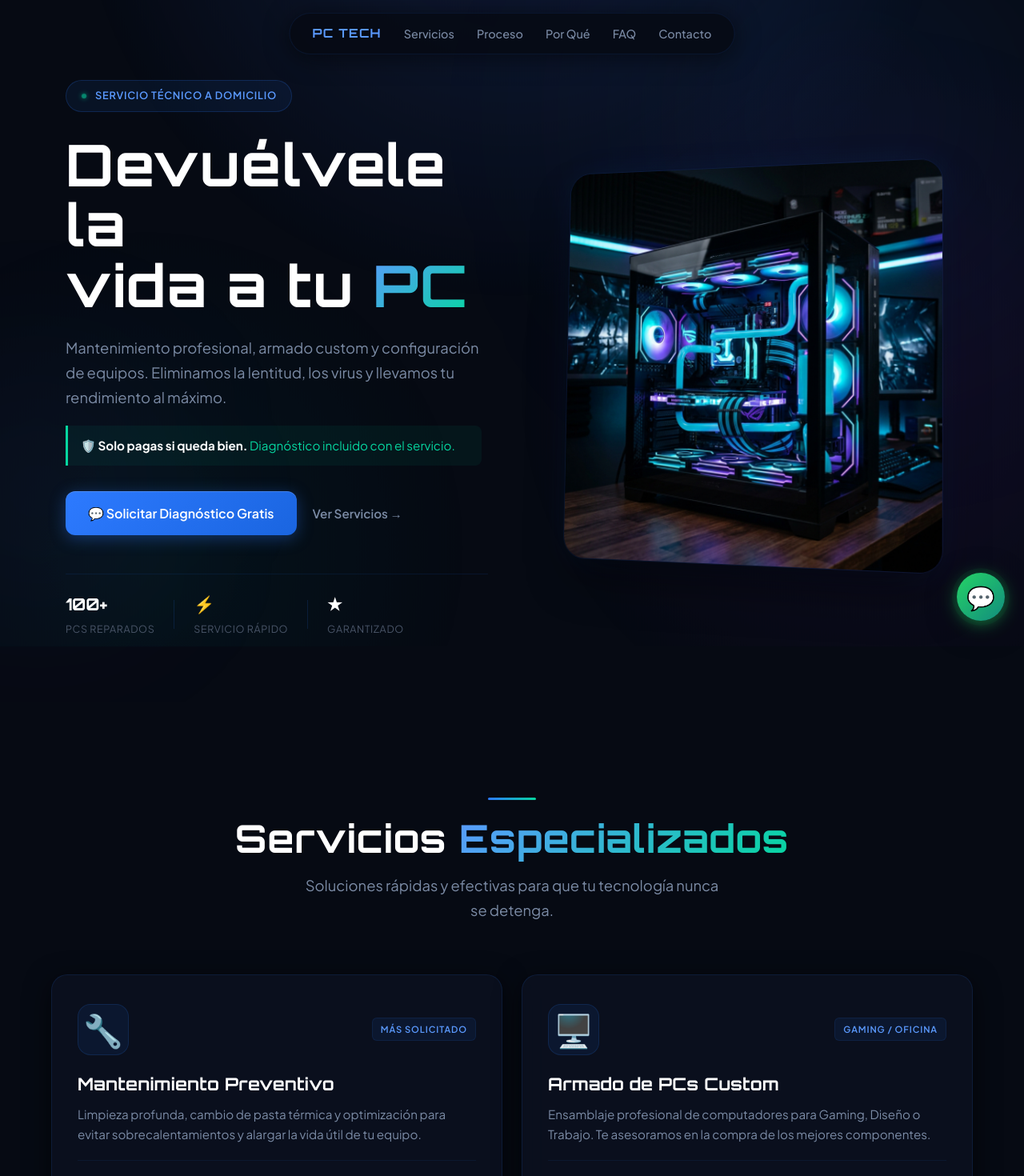
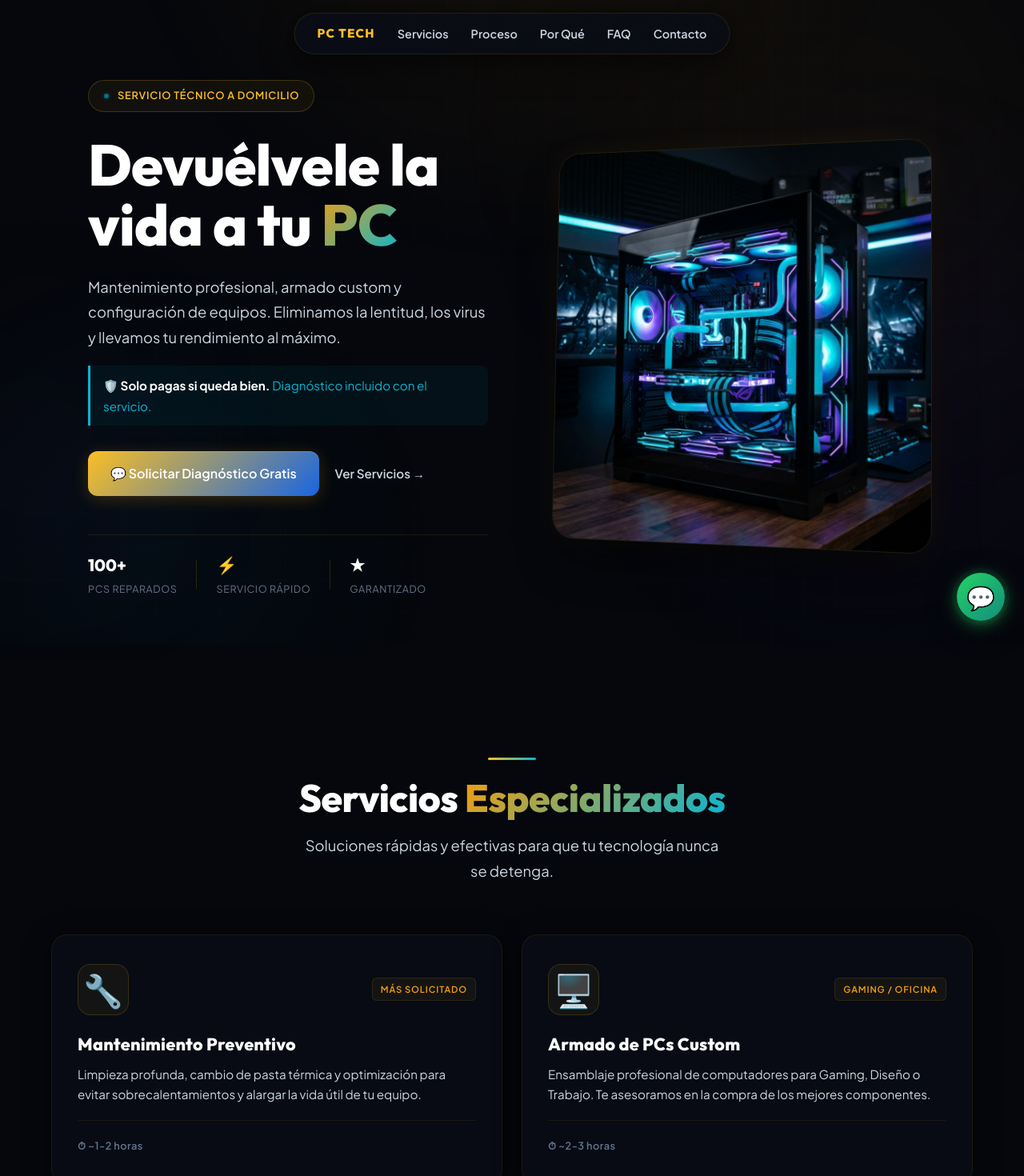
Before and after one commit to Miuted-wakeup/PC-service, a React (Vite) app: page / in a window 1280 px wide. Shown: the top 1470 px of the page at 80% size. Built offline with nearby package versions, Linux system fonts and the light colour scheme.

Commit message:
design: rediseñar interfaz de usuario a tema oscuro de hardware premium con acentos de oro

```diff
--- a/index.html
+++ b/index.html
@@ -10,7 +10,7 @@
     <!-- Preconnect Fonts for Faster Load Times (Performance) -->
     <link rel="preconnect" href="https://fonts.googleapis.com" />
     <link rel="preconnect" href="https://fonts.gstatic.com" crossorigin />
-    <link href="https://fonts.googleapis.com/css2?family=Orbitron:wght@500;700;900&family=Plus+Jakarta+Sans:ital,wght@0,400;0,500;0,600;0,700;1,400&display=swap" rel="stylesheet" />
+    <link href="https://fonts.googleapis.com/css2?family=Outfit:wght@500;600;700;800&family=Plus+Jakarta+Sans:ital,wght@0,400;0,500;0,600;0,700;1,400&display=swap" rel="stylesheet" />
 
     <!-- Open Graph / Facebook (SEO) -->
     <meta property="og:type" content="website" />
--- a/src/components/FAQ.css
+++ b/src/components/FAQ.css
@@ -40,15 +40,15 @@
 
 .faq__item:hover {
   border-color: var(--glass-border-hover);
-  box-shadow: 0 4px 20px rgba(45, 122, 255, 0.04);
+  box-shadow: 0 4px 20px rgba(251, 191, 36, 0.04);
 }
 
 .faq__item--open {
-  border-color: rgba(45, 122, 255, 0.4);
+  border-color: rgba(251, 191, 36, 0.3);
   box-shadow:
-    0 8px 32px rgba(0, 0, 0, 0.5),
-    0 0 20px rgba(45, 122, 255, 0.1);
-  background: rgba(17, 24, 39, 0.85);
+    0 8px 32px rgba(0, 0, 0, 0.6),
+    0 0 20px rgba(251, 191, 36, 0.08);
+  background: rgba(13, 18, 30, 0.85);
 }
 
 /* === QUESTION BUTTON === */
@@ -133,7 +133,7 @@
   font-size: 0.93rem;
   color: var(--text-secondary);
   line-height: 1.7;
-  border-top: 1px solid rgba(45, 122, 255, 0.08);
+  border-top: 1px solid rgba(251, 191, 36, 0.08);
   padding-top: 16px;
 }
 
--- a/src/components/Hero.css
+++ b/src/components/Hero.css
@@ -18,7 +18,7 @@
 .hero__orb--1 {
   width: 500px;
   height: 500px;
-  background: radial-gradient(circle, rgba(45, 122, 255, 0.2) 0%, transparent 70%);
+  background: radial-gradient(circle, rgba(245, 158, 11, 0.12) 0%, transparent 70%);
   top: -15%;
   right: -5%;
   animation: orbFloat1 8s ease-in-out infinite alternate;
@@ -27,7 +27,7 @@
 .hero__orb--2 {
   width: 350px;
   height: 350px;
-  background: radial-gradient(circle, rgba(124, 58, 237, 0.12) 0%, transparent 70%);
+  background: radial-gradient(circle, rgba(139, 92, 246, 0.08) 0%, transparent 70%);
   bottom: 10%;
   left: -10%;
   animation: orbFloat2 10s ease-in-out infinite alternate;
@@ -69,8 +69,8 @@
   align-items: center;
   gap: 10px;
   background: var(--accent-blue-subtle);
-  border: 1px solid rgba(45, 122, 255, 0.2);
-  color: var(--accent-blue-bright);
+  border: 1px solid rgba(251, 191, 36, 0.2);
+  color: var(--accent-blue);
   padding: 8px 18px;
   border-radius: 100px;
   font-size: 0.8rem;
@@ -85,7 +85,7 @@
   height: 8px;
   border-radius: 50%;
   background: var(--accent-cyan);
-  box-shadow: 0 0 8px var(--accent-cyan);
+  box-shadow: 0 0 8px rgba(6, 182, 212, 0.5);
   animation: dotPulse 2s ease-in-out infinite;
 }
 
@@ -116,7 +116,7 @@
   color: var(--accent-cyan);
   margin-bottom: 32px;
   padding: 12px 16px;
-  background: rgba(6, 214, 160, 0.06);
+  background: rgba(6, 182, 212, 0.06);
   border-left: 3px solid var(--accent-cyan);
   border-radius: 0 var(--radius-sm) var(--radius-sm) 0;
   max-width: 520px;
@@ -155,7 +155,7 @@
   align-items: center;
   gap: 24px;
   padding: 20px 0;
-  border-top: 1px solid rgba(45, 122, 255, 0.1);
+  border-top: 1px solid rgba(251, 191, 36, 0.1);
 }
 
 .hero__stat {
@@ -167,7 +167,7 @@
 .hero__stat-number {
   font-family: var(--font-display);
   font-size: 1.3rem;
-  font-weight: 700;
+  font-weight: 800;
   color: #fff;
 }
 
@@ -181,7 +181,7 @@
 .hero__stat-divider {
   width: 1px;
   height: 36px;
-  background: rgba(45, 122, 255, 0.15);
+  background: rgba(251, 191, 36, 0.15);
 }
 
 /* === VISUAL / IMAGE === */
@@ -213,8 +213,8 @@
 }
 
 @keyframes glowPulse {
-  0% { transform: translate(-50%, -50%) scale(0.85); opacity: 0.5; }
-  100% { transform: translate(-50%, -50%) scale(1.15); opacity: 0.8; }
+  0% { transform: translate(-50%, -50%) scale(0.85); opacity: 0.4; }
+  100% { transform: translate(-50%, -50%) scale(1.15); opacity: 0.7; }
 }
 
 .hero__image {
@@ -225,17 +225,17 @@
   z-index: 1;
   transform: rotateY(-12deg) rotateX(3deg);
   box-shadow:
-    0 30px 60px -15px rgba(0, 0, 0, 0.6),
-    0 0 40px rgba(45, 122, 255, 0.08);
-  border: 1px solid rgba(45, 122, 255, 0.1);
+    0 30px 60px -15px rgba(0, 0, 0, 0.7),
+    0 0 40px rgba(251, 191, 36, 0.06);
+  border: 1px solid rgba(251, 191, 36, 0.1);
   transition: transform 0.7s cubic-bezier(0.175, 0.885, 0.32, 1.275);
 }
 
 .hero__image:hover {
   transform: rotateY(0) rotateX(0) scale(1.03);
   box-shadow:
-    0 30px 60px -15px rgba(0, 0, 0, 0.5),
-    0 0 60px rgba(45, 122, 255, 0.15);
+    0 30px 60px -15px rgba(0, 0, 0, 0.6),
+    0 0 60px rgba(251, 191, 36, 0.15);
 }
 
 /* === ANIMATIONS === */
--- a/src/components/HowItWorks.css
+++ b/src/components/HowItWorks.css
@@ -50,8 +50,8 @@
 .hiw__step-number {
   font-family: var(--font-display);
   font-size: 0.7rem;
-  font-weight: 700;
-  color: rgba(45, 122, 255, 0.2);
+  font-weight: 800;
+  color: rgba(251, 191, 36, 0.18);
   position: absolute;
   top: 16px;
   right: 20px;
@@ -121,12 +121,12 @@
 .hiw__connector-line {
   width: 40px;
   height: 2px;
-  background: linear-gradient(90deg, rgba(45, 122, 255, 0.1), rgba(45, 122, 255, 0.3), rgba(45, 122, 255, 0.1));
+  background: linear-gradient(90deg, rgba(251, 191, 36, 0.05), rgba(251, 191, 36, 0.25), rgba(251, 191, 36, 0.05));
 }
 
 .hiw__connector-arrow {
   font-size: 1.2rem;
-  color: rgba(45, 122, 255, 0.3);
+  color: rgba(251, 191, 36, 0.25);
   margin-top: 4px;
 }
 
--- a/src/components/Services.css
+++ b/src/components/Services.css
@@ -59,9 +59,9 @@
   transform: translateY(-8px);
   border-color: var(--glass-border-hover);
   box-shadow:
-    0 20px 40px rgba(0, 0, 0, 0.6),
-    0 0 35px rgba(45, 122, 255, 0.14);
-  background: rgba(17, 24, 39, 0.85);
+    0 20px 40px rgba(0, 0, 0, 0.7),
+    0 0 35px rgba(251, 191, 36, 0.12);
+  background: rgba(13, 18, 30, 0.85);
 }
 
 /* Shine sweep effect */
@@ -71,9 +71,9 @@
   background: linear-gradient(
     110deg,
     transparent 30%,
-    rgba(45, 122, 255, 0.04) 45%,
-    rgba(45, 122, 255, 0.08) 50%,
-    rgba(45, 122, 255, 0.04) 55%,
+    rgba(251, 191, 36, 0.03) 45%,
+    rgba(251, 191, 36, 0.06) 50%,
+    rgba(251, 191, 36, 0.03) 55%,
     transparent 70%
   );
   transform: translateX(-100%);
@@ -103,15 +103,15 @@
   align-items: center;
   justify-content: center;
   border-radius: 16px;
-  border: 1px solid rgba(45, 122, 255, 0.15);
+  border: 1px solid rgba(251, 191, 36, 0.15);
   transition: all 0.4s cubic-bezier(0.175, 0.885, 0.32, 1.275);
 }
 
 .svc-card:hover .svc-card__icon {
   transform: scale(1.1) rotate(-5deg);
-  background: rgba(45, 122, 255, 0.12);
-  border-color: rgba(45, 122, 255, 0.3);
-  box-shadow: 0 0 20px rgba(45, 122, 255, 0.1);
+  background: rgba(251, 191, 36, 0.12);
+  border-color: rgba(251, 191, 36, 0.3);
+  box-shadow: 0 0 20px rgba(251, 191, 36, 0.1);
 }
 
 .svc-card__tag {
@@ -123,7 +123,7 @@
   background: var(--accent-blue-subtle);
   padding: 4px 10px;
   border-radius: 6px;
-  border: 1px solid rgba(45, 122, 255, 0.1);
+  border: 1px solid rgba(251, 191, 36, 0.1);
 }
 
 /* Card Text */
@@ -145,7 +145,7 @@
 .svc-card__footer {
   margin-top: 20px;
   padding-top: 16px;
-  border-top: 1px solid rgba(45, 122, 255, 0.08);
+  border-top: 1px solid rgba(251, 191, 36, 0.08);
   width: 100%;
 }
 
--- a/src/index.css
+++ b/src/index.css
@@ -1,31 +1,31 @@
 :root {
-  /* Color System — Deep Space + Electric Blue */
-  --bg-deep: #060a13;
-  --bg-surface: #0c1220;
-  --bg-elevated: #111827;
-  --text-primary: #e8edf5;
-  --text-secondary: #7b8ba5;
-  --text-muted: #4a5568;
+  /* Color System — Premium Dark Hardware (Mineral + Tech Gold) */
+  --bg-deep: #05070c;
+  --bg-surface: #0a0e17;
+  --bg-elevated: #0f1422;
+  --text-primary: #f8fafc;
+  --text-secondary: #cbd5e1;
+  --text-muted: #64748b;
 
   /* Accent Palette */
-  --accent-blue: #2d7aff;
-  --accent-blue-bright: #5b9aff;
-  --accent-blue-glow: rgba(45, 122, 255, 0.35);
-  --accent-blue-subtle: rgba(45, 122, 255, 0.08);
-  --accent-cyan: #06d6a0;
-  --accent-violet: #7c3aed;
+  --accent-blue: #fbbf24;
+  --accent-blue-bright: #f59e0b;
+  --accent-blue-glow: rgba(245, 158, 11, 0.22);
+  --accent-blue-subtle: rgba(251, 191, 36, 0.05);
+  --accent-cyan: #06b6d4;
+  --accent-violet: #8b5cf6;
 
   /* Glass System */
-  --glass-bg: rgba(12, 18, 32, 0.75);
-  --glass-border: rgba(45, 122, 255, 0.12);
-  --glass-border-hover: rgba(45, 122, 255, 0.35);
+  --glass-bg: rgba(10, 14, 23, 0.75);
+  --glass-border: rgba(251, 191, 36, 0.08);
+  --glass-border-hover: rgba(251, 191, 36, 0.25);
   --glass-shadow: 0 8px 32px rgba(0, 0, 0, 0.6);
 
   /* Spacing */
   --section-gap: 120px;
 
   /* Typography */
-  --font-display: 'Orbitron', sans-serif;
+  --font-display: 'Outfit', sans-serif;
   --font-body: 'Plus Jakarta Sans', sans-serif;
 
   /* Radius */
@@ -67,7 +67,7 @@ body {
   background: var(--bg-deep);
 }
 ::-webkit-scrollbar-thumb {
-  background: rgba(45, 122, 255, 0.2);
+  background: rgba(251, 191, 36, 0.15);
   border-radius: 100px;
 }
 ::-webkit-scrollbar-thumb:hover {
@@ -81,9 +81,12 @@ body::before {
   position: fixed;
   inset: 0;
   background:
-    radial-gradient(circle 60vw at 50% -20vh, rgba(45, 122, 255, 0.16) 0%, transparent 70%),
-    radial-gradient(circle 50vw at 85% 60vh, rgba(124, 58, 237, 0.08) 0%, transparent 70%),
-    radial-gradient(circle 45vw at 15% 85vh, rgba(6, 214, 160, 0.05) 0%, transparent 70%);
+    linear-gradient(rgba(255, 255, 255, 0.007) 1px, transparent 1px),
+    linear-gradient(90deg, rgba(255, 255, 255, 0.007) 1px, transparent 1px),
+    radial-gradient(circle 55vw at 50% -20vh, rgba(245, 158, 11, 0.08) 0%, transparent 70%),
+    radial-gradient(circle 45vw at 85% 60vh, rgba(139, 92, 246, 0.05) 0%, transparent 70%),
+    radial-gradient(circle 40vw at 15% 85vh, rgba(6, 182, 212, 0.04) 0%, transparent 70%);
+  background-size: 40px 40px, 40px 40px, auto, auto, auto;
   pointer-events: none;
   z-index: 0;
   animation: atmosphericGlow 22s ease-in-out infinite alternate;
@@ -95,11 +98,11 @@ body::before {
     transform: scale(1);
   }
   50% {
-    filter: hue-rotate(15deg) brightness(1.1) saturate(1.1);
-    transform: scale(1.03);
+    filter: hue-rotate(8deg) brightness(1.05) saturate(1.05);
+    transform: scale(1.02);
   }
   100% {
-    filter: hue-rotate(-12deg) brightness(0.95) saturate(0.95);
+    filter: hue-rotate(-8deg) brightness(0.95) saturate(0.95);
     transform: scale(0.98);
   }
 }
@@ -112,9 +115,9 @@ body::before {
 /* === TYPOGRAPHY === */
 h1, h2, h3, h4 {
   font-family: var(--font-display);
-  font-weight: 700;
+  font-weight: 800;
   line-height: 1.15;
-  letter-spacing: 0.02em;
+  letter-spacing: -0.01em;
   color: #fff;
 }
 
@@ -126,8 +129,8 @@ a {
 /* === UTILITIES === */
 .glass-panel {
   background: var(--glass-bg);
-  backdrop-filter: blur(16px) saturate(1.4);
-  -webkit-backdrop-filter: blur(16px) saturate(1.4);
+  backdrop-filter: blur(20px) saturate(1.2);
+  -webkit-backdrop-filter: blur(20px) saturate(1.2);
   border: 1px solid var(--glass-border);
   border-radius: var(--radius-lg);
   box-shadow: var(--glass-shadow);
@@ -210,23 +213,23 @@ a {
   border-radius: 100px;
   width: auto;
   white-space: nowrap;
-  background: rgba(6, 10, 19, 0.85);
-  border: 1px solid rgba(45, 122, 255, 0.1);
-  box-shadow: 0 4px 30px rgba(0, 0, 0, 0.5);
-  overflow: hidden; /* Necesario para recortar la barra de progreso en las esquinas */
+  background: rgba(10, 14, 23, 0.85);
+  border: 1px solid rgba(251, 191, 36, 0.1);
+  box-shadow: 0 10px 40px rgba(0, 0, 0, 0.6);
+  overflow: hidden;
 }
 
 .nav-brand {
   font-family: var(--font-display);
-  font-weight: 700;
+  font-weight: 800;
   font-size: 0.95rem;
-  color: var(--accent-blue-bright) !important;
+  color: var(--accent-blue) !important;
   letter-spacing: 0.08em;
 }
 
 .nav-link {
   color: var(--text-secondary);
-  font-weight: 500;
+  font-weight: 600;
   font-size: 0.9rem;
   transition: color 0.3s ease;
   position: relative;
```
Also changed, not shown: src/components/Contact.css (+8 -9 lines), src/components/ValueProposition.css (+9 -9 lines).
